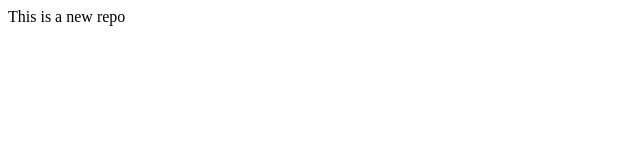
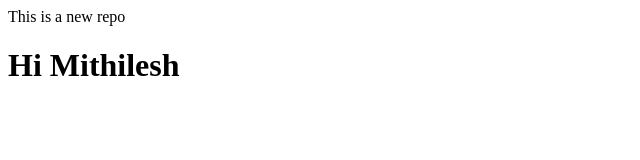
Before and after one commit to Mithilesh-upadhyay/Local-Repo, a plain HTML site: page Index.html in a window 1280 px wide. Shown: the whole page, without its empty margins (0-640 px from the left). Drawn offline with Linux system fonts and the light colour scheme.

Commit message:
Add new feature Mith

```diff
--- a/Index.html
+++ b/Index.html
@@ -1 +1,2 @@
 <p>This is a new repo</p>
+<h1>Hi Mithilesh</h1>
```
